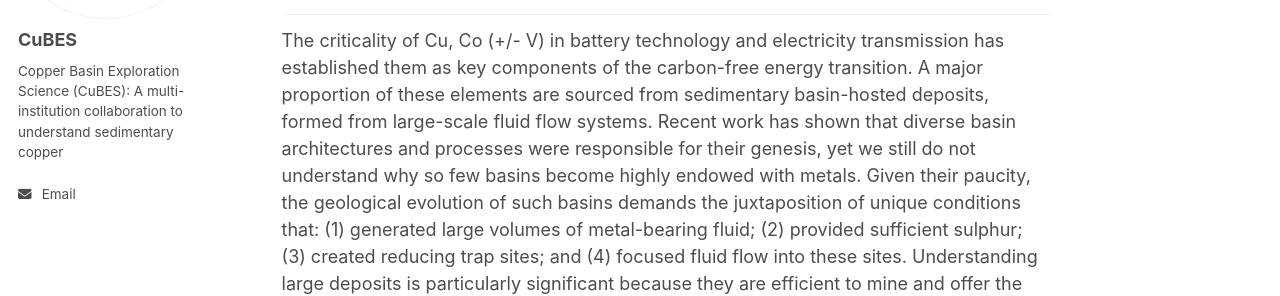
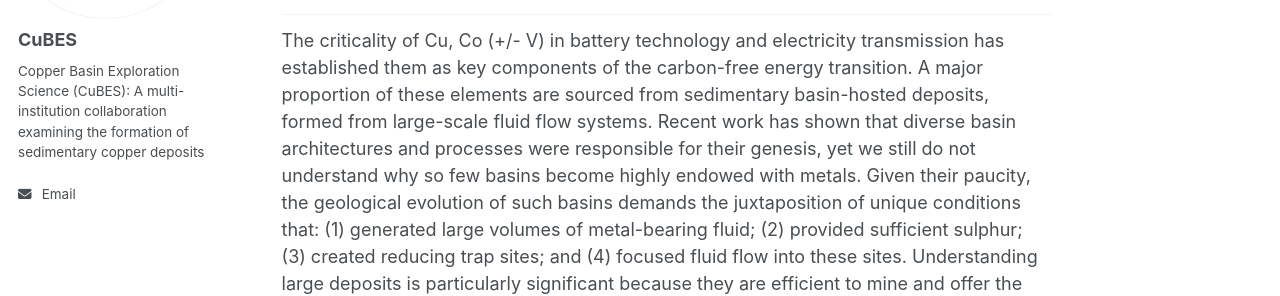
Before and after one commit to Copper-Basin-Exploration-Science-CuBES/Copper-Basin-Exploration-Science-Cubes.github.io, a Jekyll site: the page built from _pages/about.md, in a window 1280 px wide. Shown: the part 236-532 px from the top of the page. Built offline with Jekyll 4.4.1, drawn with Linux system fonts in a browser that asks for light colours.

Commit message:
Update _config.yml

```diff
--- a/_config.yml
+++ b/_config.yml
@@ -25,7 +25,7 @@ author:
   avatar           : "profile.png"
   name             : "CuBES"
   pronouns         : # example: "she/her"
-  bio              : "Copper Basin Exploration Science (CuBES): A multi-institution collaboration to understand sedimentary copper"
+  bio              : "Copper Basin Exploration Science (CuBES): A multi-institution collaboration examining the formation of sedimentary copper deposits"
   location         : #"Oxford"
   employer         : #"University of Oxford"
   uri              : # URL
```
